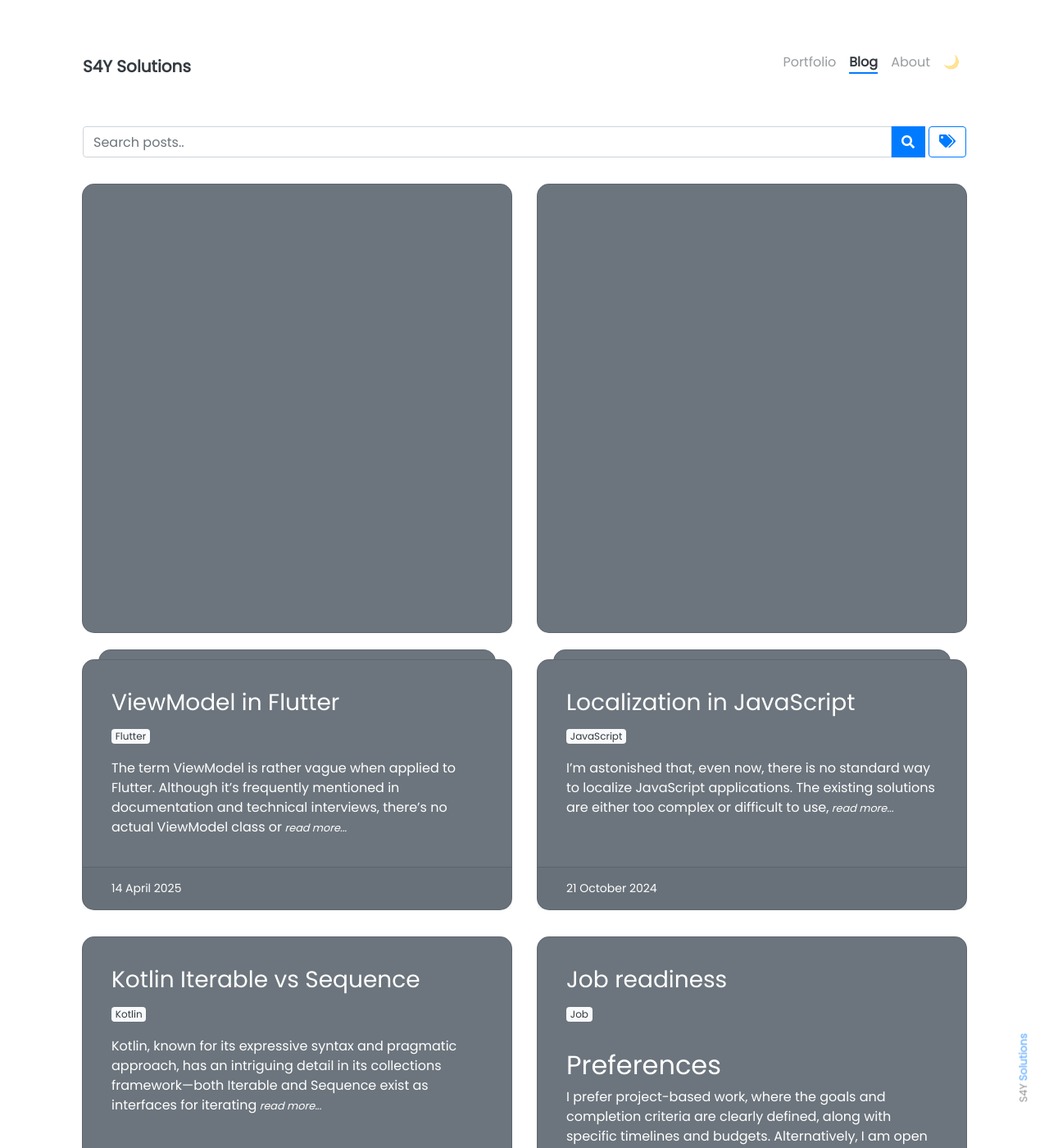
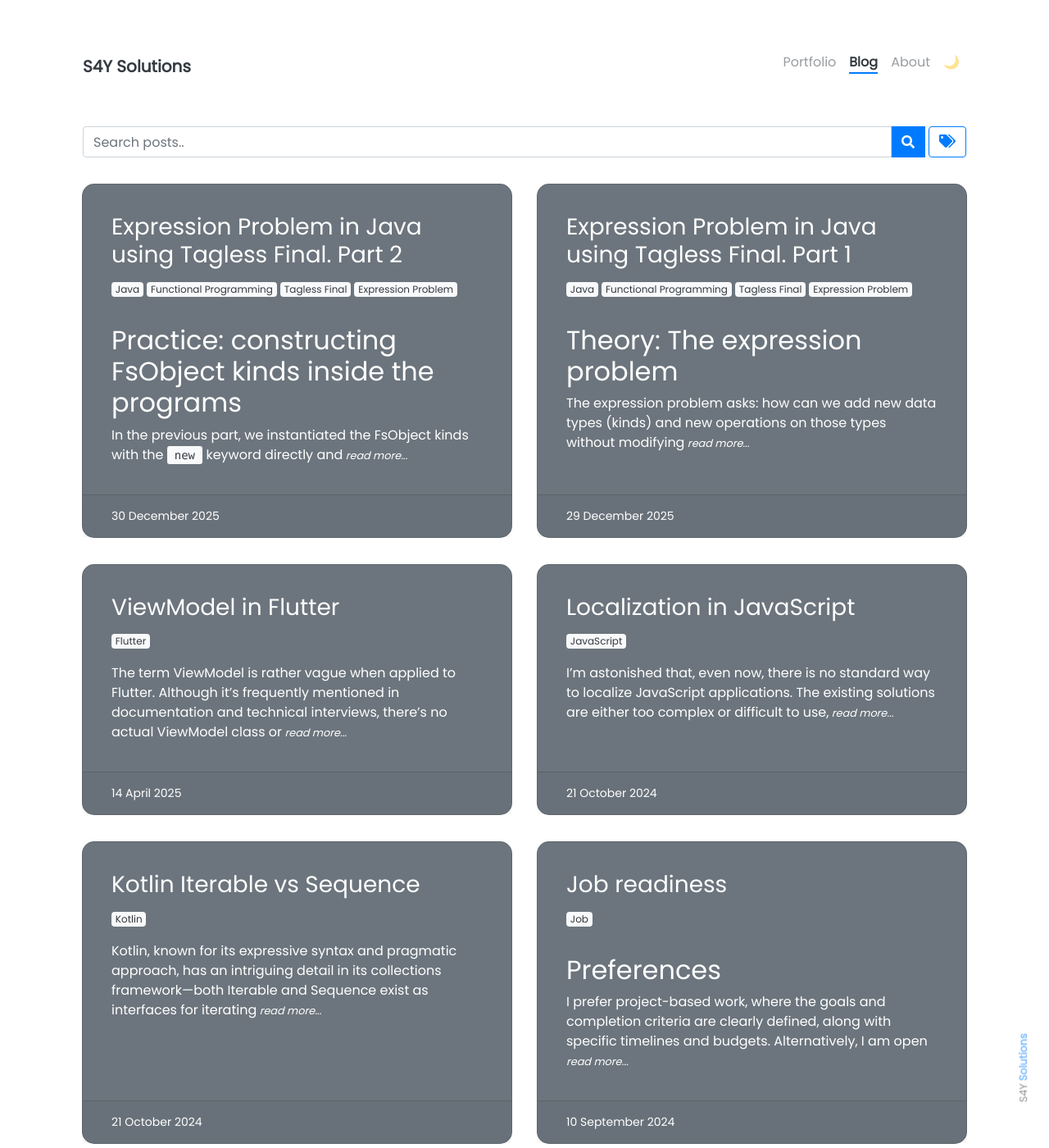
Before and after one commit to s4ysolutions/s4ysolutions.github.io, a Jekyll site: the page built from pages/blog.html, in a window 1280 px wide and 1400 px high. Shown: the whole window at 82% size. Built offline with Jekyll 4.4.1, drawn with Linux system fonts in a browser that asks for light colours; nearby versions of some CDN libraries; comment, search, counter and statistics services are not loaded.

Commit message:
Update part links in expression problem tagless final Java blog posts

```diff
--- a/_posts/2025-12-29-expression-problem-tagless_final-java.md
+++ b/_posts/2025-12-29-expression-problem-tagless_final-java.md
@@ -7,15 +7,14 @@ style: fill
 color: secondary
 comments: false
 ---
-[Part 2](2025-12-30-expression-problem-tagless_final-java-2.md)
-
 ## Theory: The expression problem
 
-Open to add kinds and operations without modifying existing code, with static(compile time) guarantees.
+The expression problem asks: how can we add new data types (kinds) and new operations
+on those types without modifying existing code, while maintaining static type safety?
 
 ## Practice: The real world problem of the extensible filesystem objects
 
-We have filesystem objects:
+Let's have filesystem objects:
 
 Kinds (variants, types, java classes):
 
@@ -354,4 +353,7 @@ evaluate directly to final results, rather than to intermediate representations
 (such as ASTs, as used in some JSON frameworks that preserve an intermediate structure after parsing
 and before producing the target value). Using intermediate representations would require an additional
 interpretation step, which this approach avoids (while still allowing them).
-[Part 2](2025-12-30-expression-problem-tagless_final-java-2.md)
+
+
+
+[Part 2](expression-problem-tagless_final-java-2)
--- a/_posts/2025-12-30-expression-problem-tagless_final-java-2.md
+++ b/_posts/2025-12-30-expression-problem-tagless_final-java-2.md
@@ -7,11 +7,9 @@ style: fill
 color: secondary
 comments: false
 ---
-[Part 1](2025-12-28-expression-problem-tagless_final-java.md)
-
 ## Practice: constructing FsObject kinds inside the programs
 
-In the part 1, we instantiated the FsObject kinds with the `new` keyword directly and then
+In the previous part, we instantiated the FsObject kinds with the `new` keyword directly and then
 pass to the programs as a parameter, but what if we want to create them inside the programs?
 
 The answer is to have an interface that defines the constructors for each kind:
@@ -60,7 +58,7 @@ in the pattern matching `switch` statements for example.
 ## Theory: Algebras and interpreters
 
 From the high-school math perspective (extremely zoomed out), a set of operations defined on a certain set
-forms an algebraic structure called an algebra. Treating Java classes as sets of values and
+forms an algebraic structure called an algebra. Treating Java classes as set of `.class` types and
 looking back at the examples above, we can see that the interface methods define operations
 that transform values from some Java classes to other Java classes (or the same class),
 thus forming an algebra.
@@ -76,4 +74,5 @@ When a program uses algebra interface(s), it calls methods on a concrete impleme
 interprets the program logic in a specific way. This is why concrete implementations of algebra
 interfaces are called interpreters in the same functional programming jargon.
 
-[Part 1](2025-12-28-expression-problem-tagless_final-java.md)
+
+[Part 1](expression-problem-tagless_final-java)
```
Also changed, not shown: other parts of _posts/2025-12-29-expression-problem-tagless_final-java.md (+1 -1 lines).
